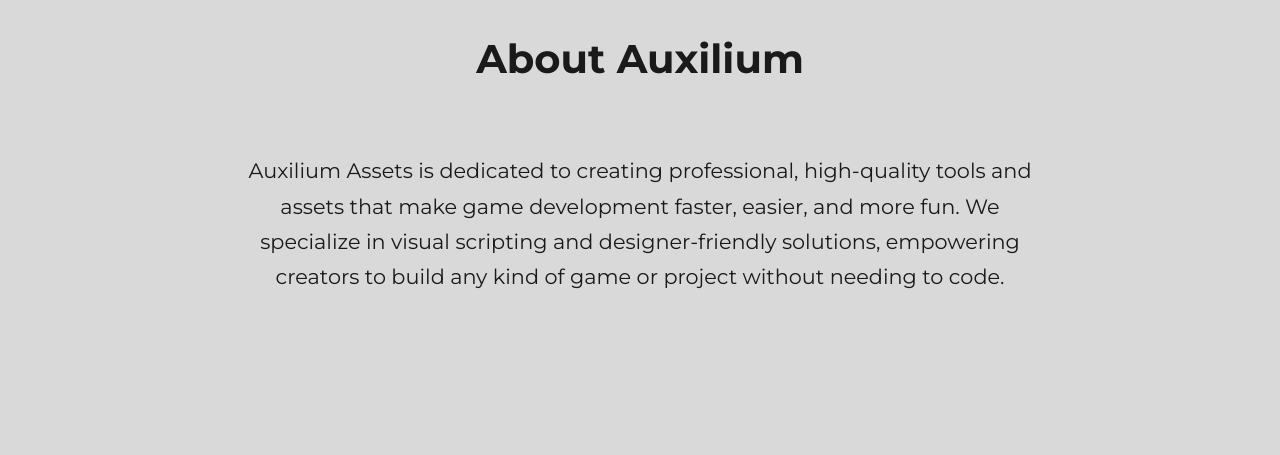
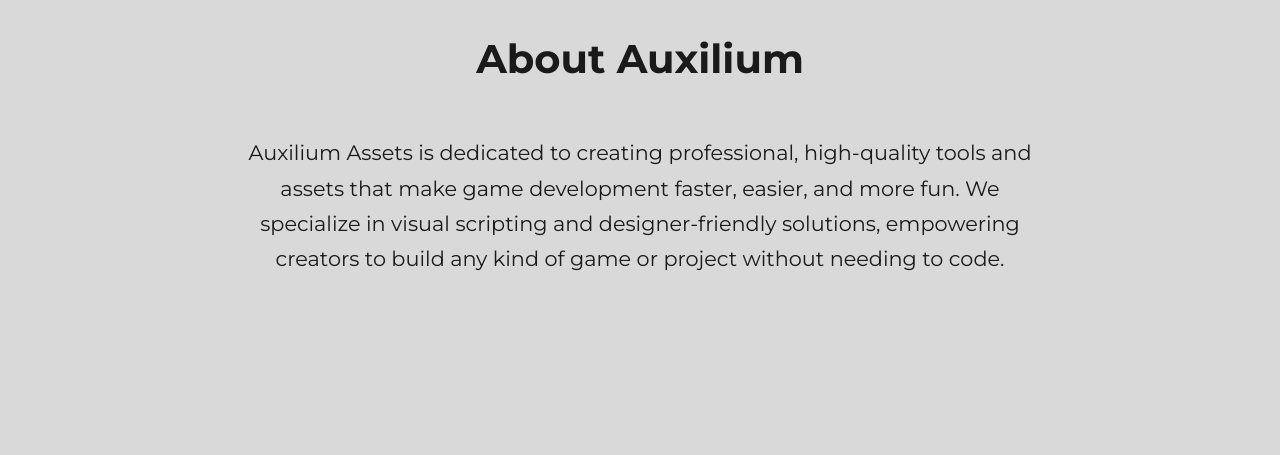
Before and after one commit to auxiliumasset/AuxiliumAsset.github.io, a plain HTML site: page index.html in a window 1280 px wide. Shown: the part 1040-1495 px from the top of the page. Drawn offline with Linux system fonts and the light colour scheme.

Commit message:
Update index.html

```diff
--- a/index.html
+++ b/index.html
@@ -90,7 +90,7 @@
         }
 
         #about p {
-            padding-top: 20px;
+            padding-top: 2px;
             text-align: center;
             max-width: 800px;
             margin: 0 auto;
```
